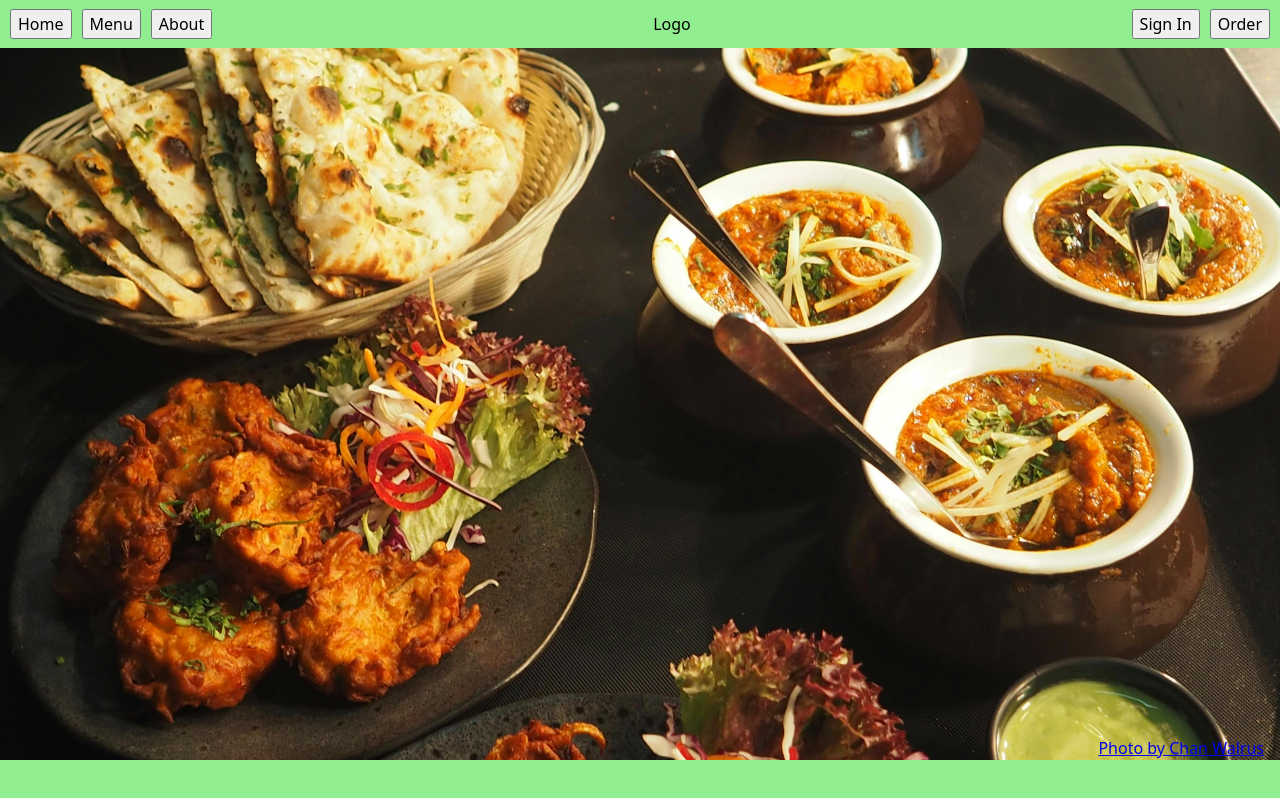
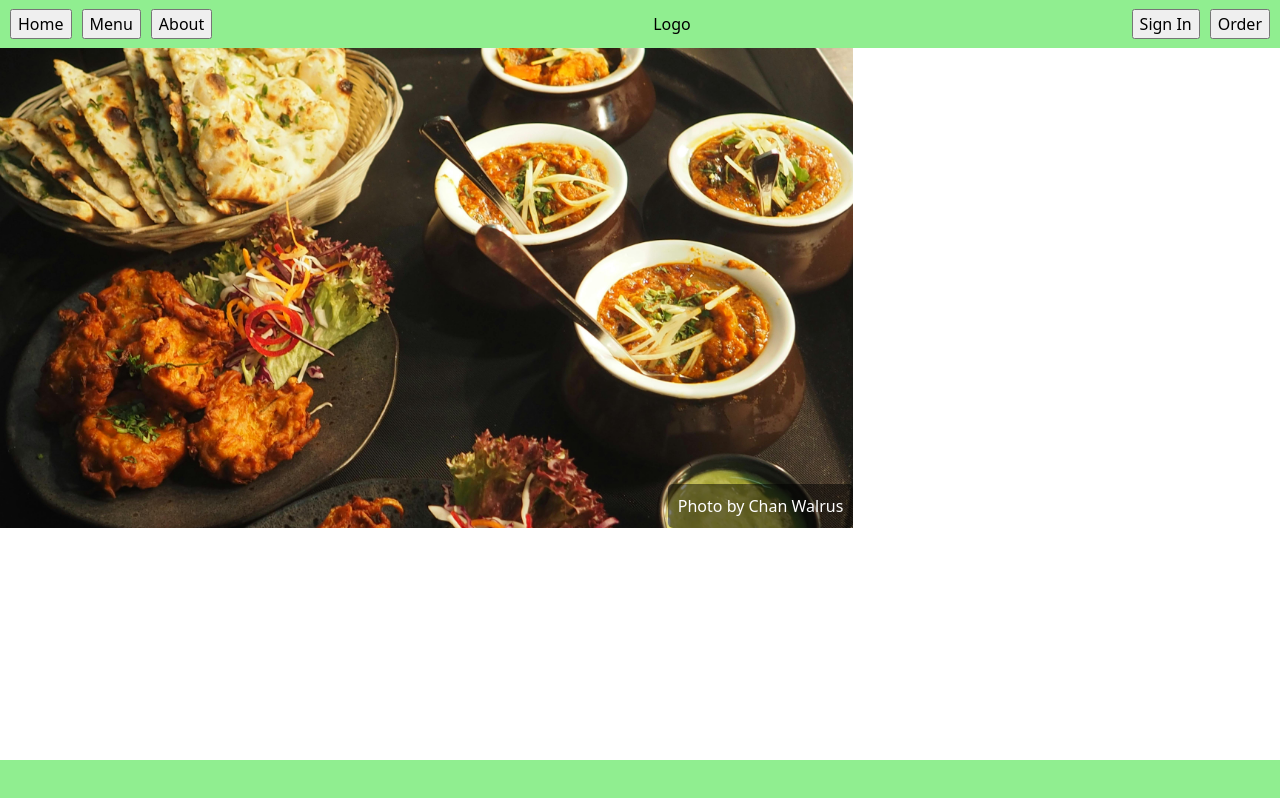
Before and after one commit to Coste-stack/Restaurant-Page, a website built with webpack: page src/index.html in a window 1280 px wide. Built offline with nearby package versions, Linux system fonts and the light colour scheme.

Commit message:
styled the image and image text

```diff
--- a/src/style.css
+++ b/src/style.css
@@ -28,13 +28,19 @@
     padding: 10px;
 }
 
-.imageContainer {
-    position: relative;
-    text-align: center;
-    color: white;
+.imageContainer { position: relative; display: inline-block; }
+.imageContainer img {
+    display: block;
+    max-height: 30rem;
 }
+/*position credits in bottom right corner*/
 .creditText {
     position: absolute;
-  bottom: 8px;
-  right: 16px;
+    bottom: 0; right: 0;
+    color: white;
+    text-decoration: none;
+    border-radius: 5px;
+    background-color: rgba(0, 0, 0, 0.5);
+    padding: 10px;
+    z-index: 5;
 }
```
